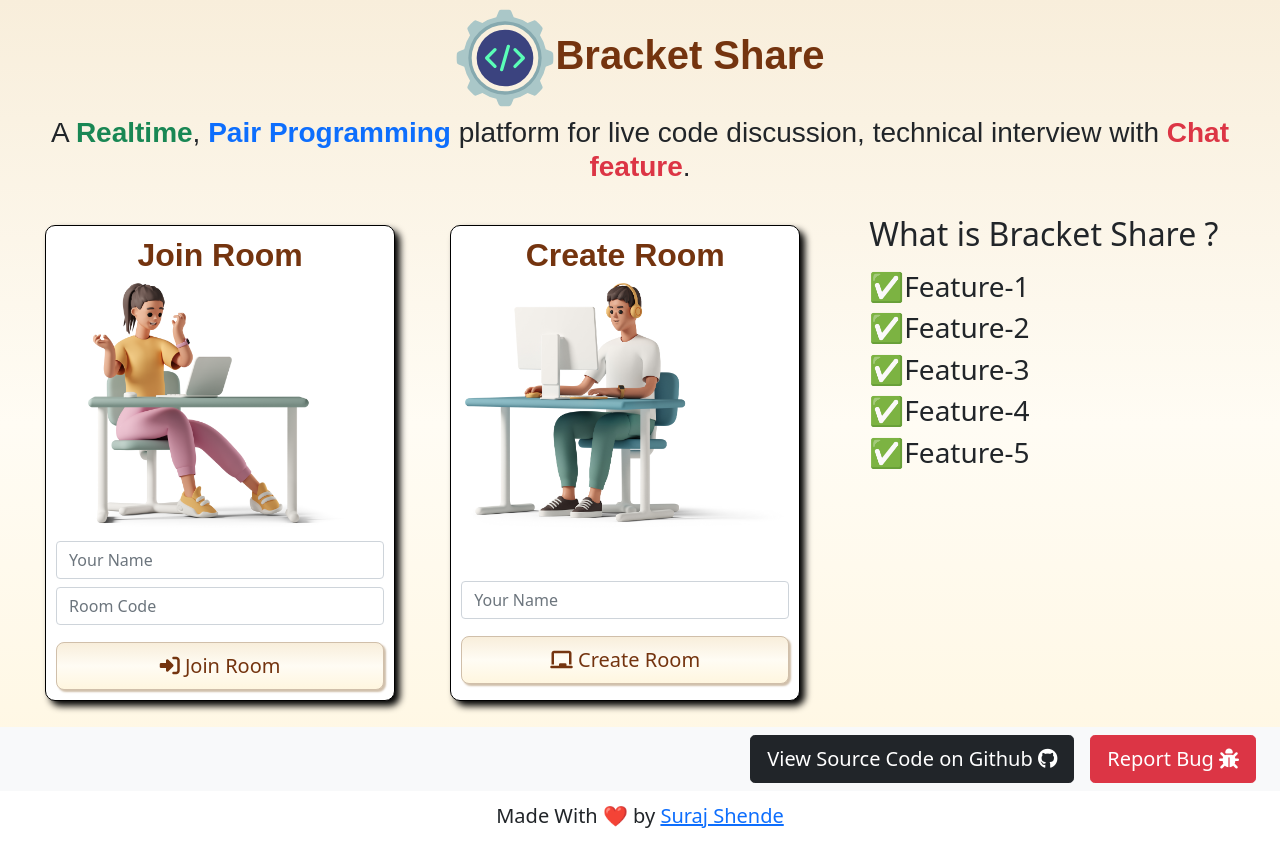
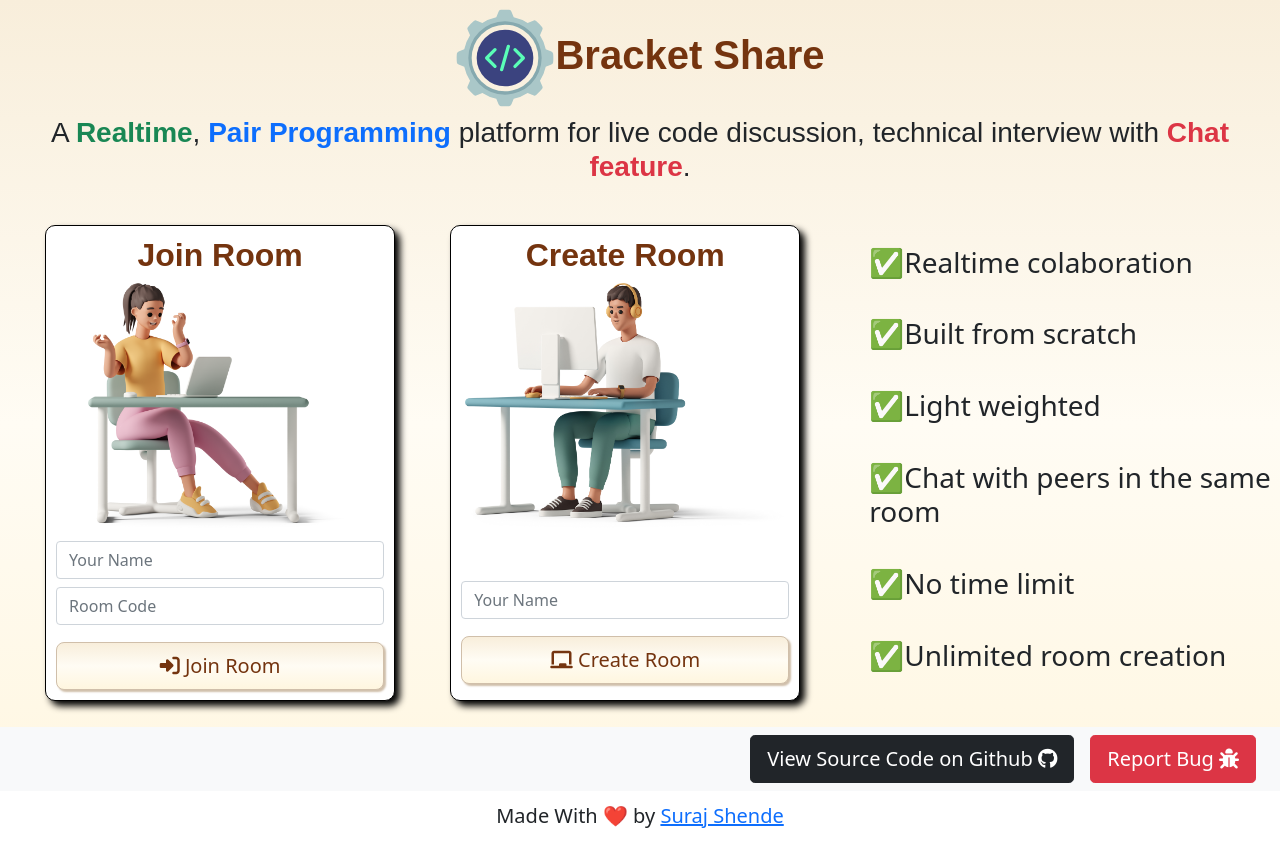
Before and after one commit to surajshende247/bracket-share, a React (Create React App) app in the folder client/: page / in a window 1280 px wide. Built offline with nearby package versions, Linux system fonts and the light colour scheme; no server answers; a web font is replaced by a local one.

Commit message:
add: features

```diff
--- a/client/src/views/Home/Home.js
+++ b/client/src/views/Home/Home.js
@@ -82,14 +82,13 @@ function Home() {
 
 
                 </div>
-                <div className="col-md-4">
-                    <h2>What is Bracket Share ?</h2>
-                    <p></p>
-                    <h3>✅Feature-1</h3>
-                    <h3>✅Feature-2</h3>
-                    <h3>✅Feature-3</h3>
-                    <h3>✅Feature-4</h3>
-                    <h3>✅Feature-5</h3>
+                <div className="col-md-4 d-flex flex-column justify-content-evenly">
+                    <h3>✅Realtime colaboration</h3>
+                    <h3>✅Built from scratch</h3>
+                    <h3>✅Light weighted</h3>
+                    <h3>✅Chat with peers in the same room</h3>
+                    <h3>✅No time limit</h3>
+                    <h3>✅Unlimited room creation</h3>
                 </div>
             </div>
 
```
